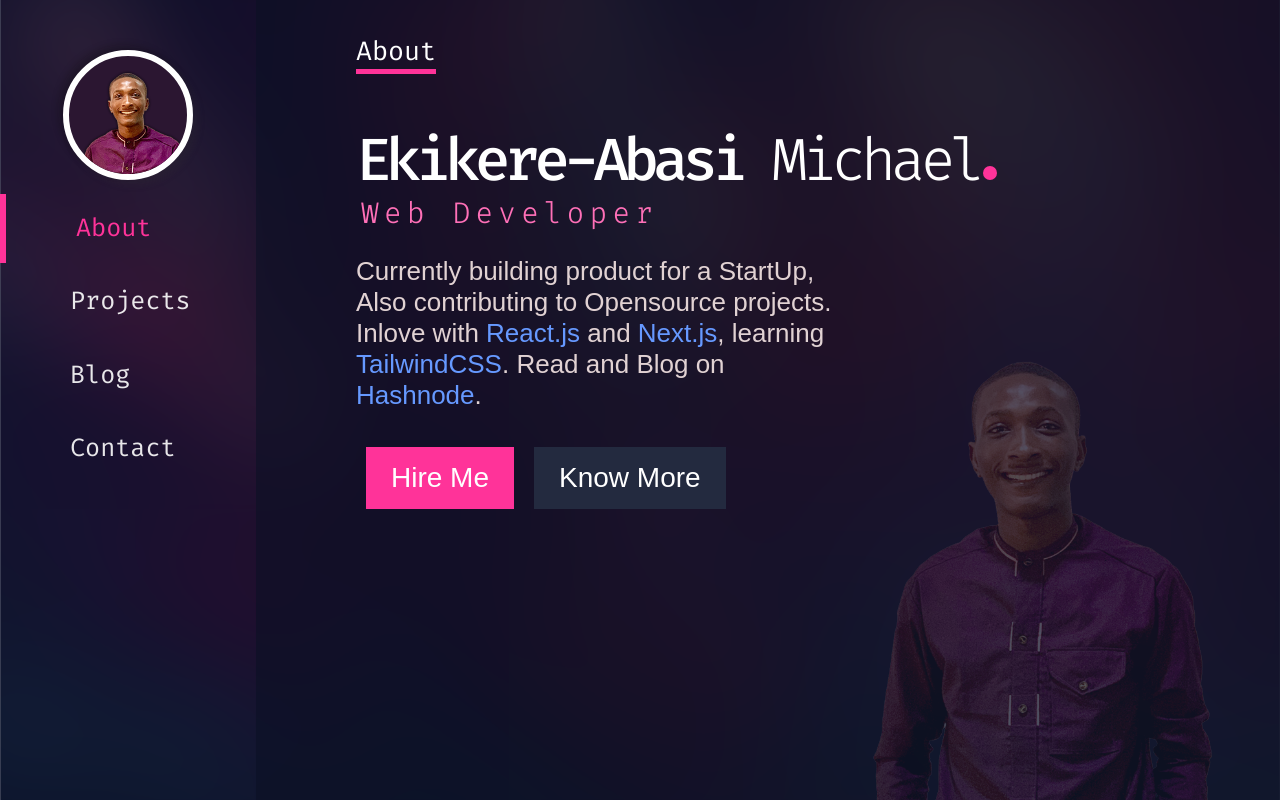
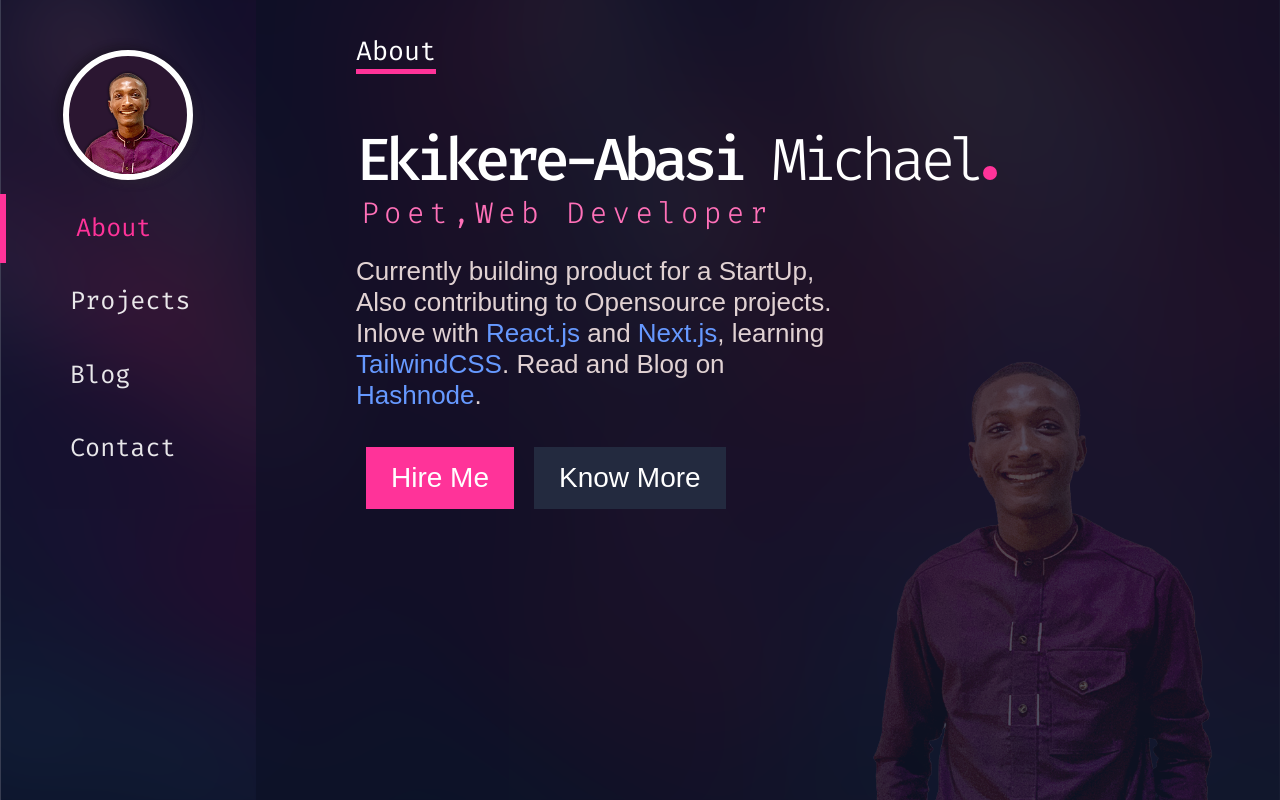
Before and after one commit to NzakiCodes/portfolio, a Next.js app: page /about in a window 1280 px wide. Built offline with nearby package versions, Linux system fonts and the light colour scheme; some icons are missing.

Commit message:
updated info

```diff
--- a/pages/about.js
+++ b/pages/about.js
@@ -45,7 +45,7 @@ export default function Home() {
                         }}
                     >
                         {/* FullStack  */}
-                    Web Developer
+                    Poet,Web Developer
                     </motion.h3>
                     <motion.p
                         initial={{
```
